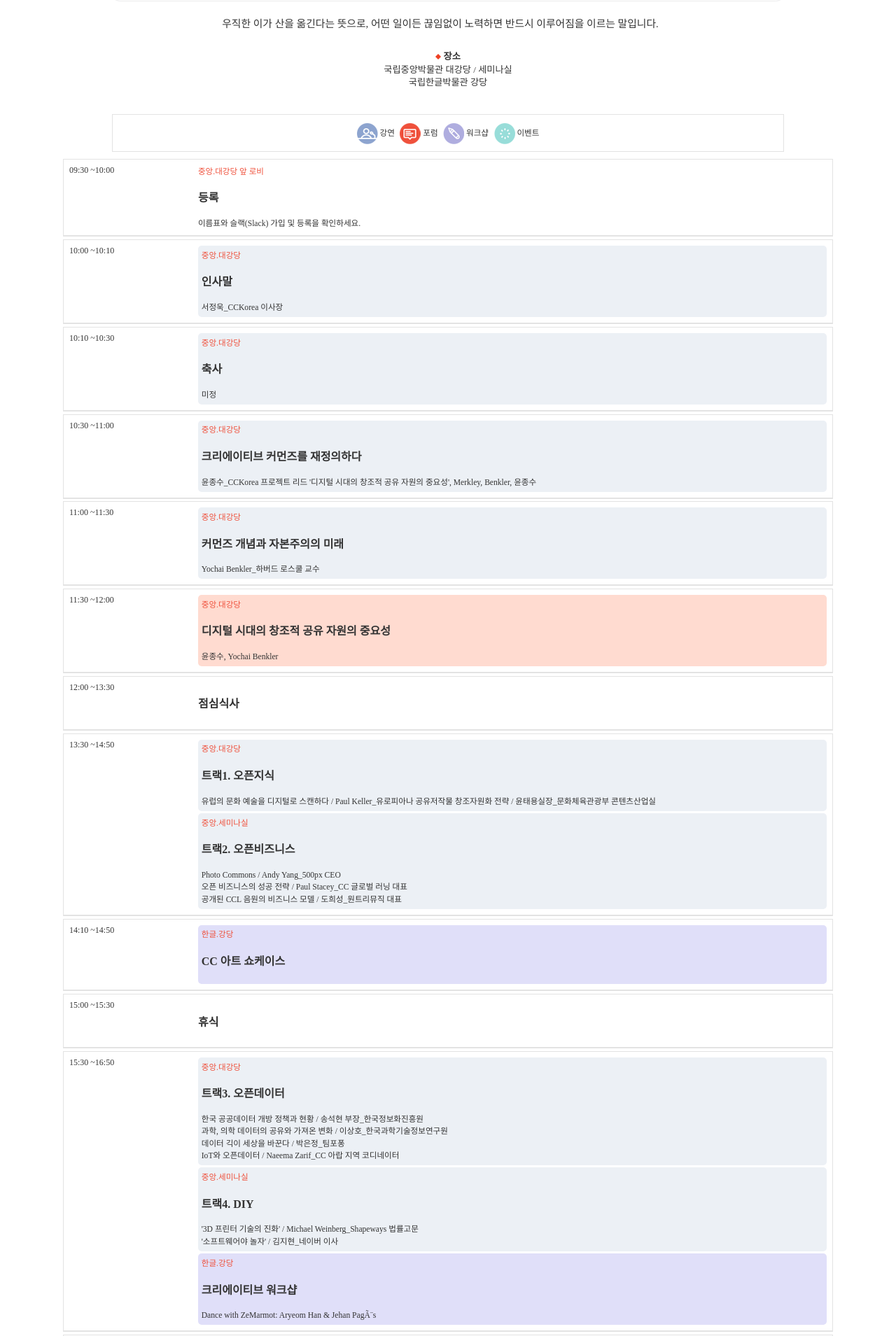
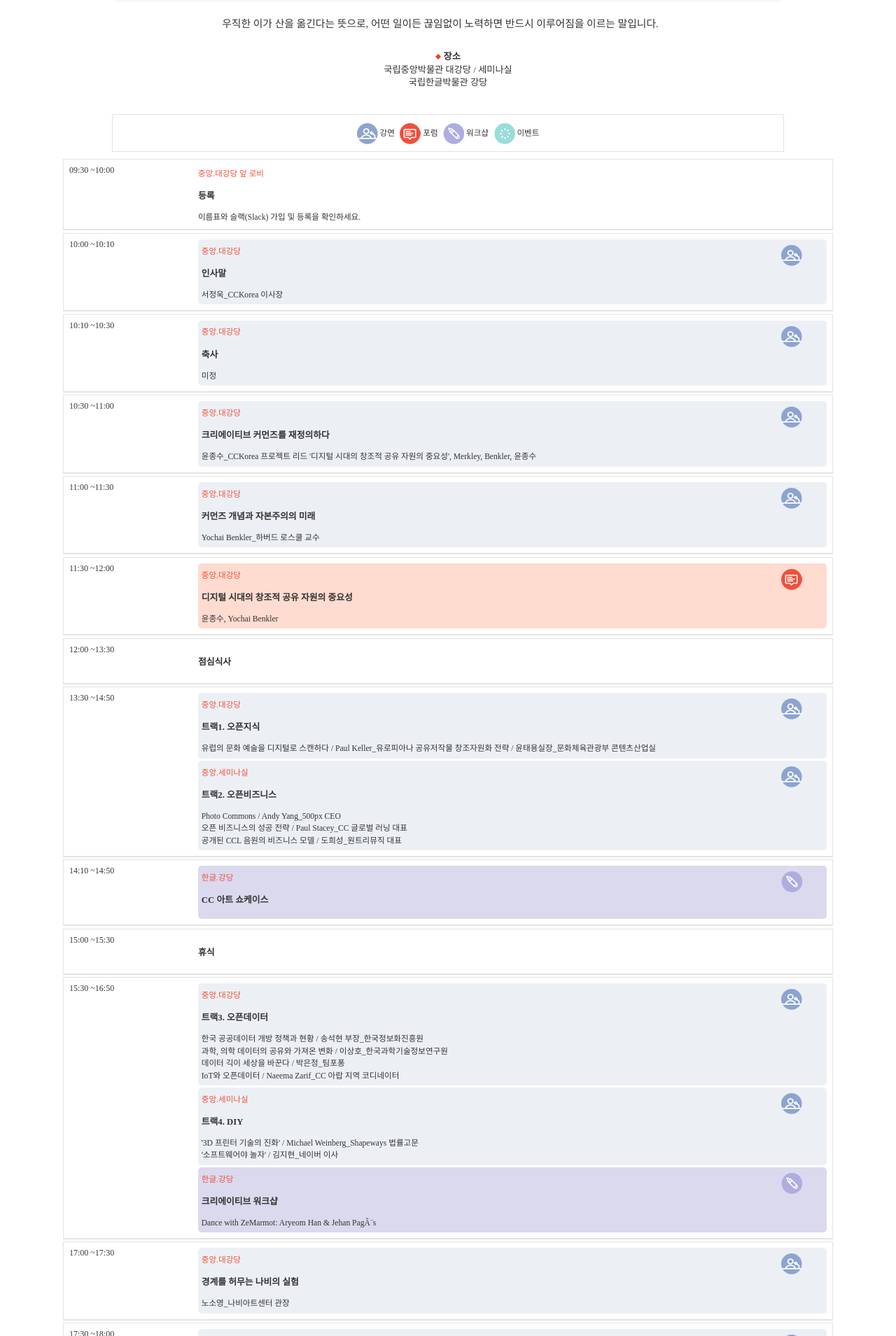
Before and after one commit to creativecommonskorea/2015-global-summit, a Jekyll site: the page built from programs_mobile.html, in a window 1280 px wide. Shown: the part 441-2350 px from the top of the page at 70% size. Built offline with Jekyll 4.4.1, drawn with Linux system fonts in a browser that asks for light colours; nearby versions of some CDN libraries.

Commit message:
main style

```diff
--- a/css/main.css
+++ b/css/main.css
@@ -1717,18 +1717,18 @@ ul {
               margin-top: 0; }
             .program_mobile section .mobile_day_detail .time_box .time_detail .sessions.lightgreen {
               border-radius: 5px;
-              background-color: #C7FFBC;
+              background: #cef2ec url(/images/other/program_icon_04.png) no-repeat 96% 8px;
               padding: 0.3em; }
             .program_mobile section .mobile_day_detail .time_box .time_detail .sessions.lightblue {
               border-radius: 5px;
-              background-color: #ecf0f5;
+              background: #ecf0f5 url(/images/other/program_icon_01.png) no-repeat 96% 8px;
               padding: 0.3em; }
             .program_mobile section .mobile_day_detail .time_box .time_detail .sessions.lightpurple {
               border-radius: 5px;
-              background-color: #e0dff9;
+              background: #dbd9ed url(/images/other/program_icon_03.png) no-repeat 96% 8px;
               padding: 0.3em; }
             .program_mobile section .mobile_day_detail .time_box .time_detail .sessions.lightorange {
-              background-color: #ffdbd0;
+              background: #ffdbd0 url(/images/other/program_icon_02.png) no-repeat 96% 8px;
               padding: 0.3em;
               border-radius: 5px; }
             .program_mobile section .mobile_day_detail .time_box .time_detail .sessions.lightyellow {
@@ -1741,9 +1741,10 @@ ul {
               border-radius: 5px; }
             .program_mobile section .mobile_day_detail .time_box .time_detail .sessions .location, .program_mobile section .mobile_day_detail .time_box .time_detail .sessions .schedule .timetable table tr td .oneline_location, .schedule .timetable table tr td .program_mobile section .mobile_day_detail .time_box .time_detail .sessions .oneline_location {
               font-size: 0.725em;
-              color: #ef513c; }
+              color: #ef513c;
+              margin-top: 3px; }
             .program_mobile section .mobile_day_detail .time_box .time_detail .sessions .title {
-              font-size: 1.0em;
+              font-size: 0.8em;
               font-weight: bold;
               margin: 1.1em 0; }
             .program_mobile section .mobile_day_detail .time_box .time_detail .sessions .detail {
```
Also changed, not shown: css/programs.scss (+6 -5 lines).
